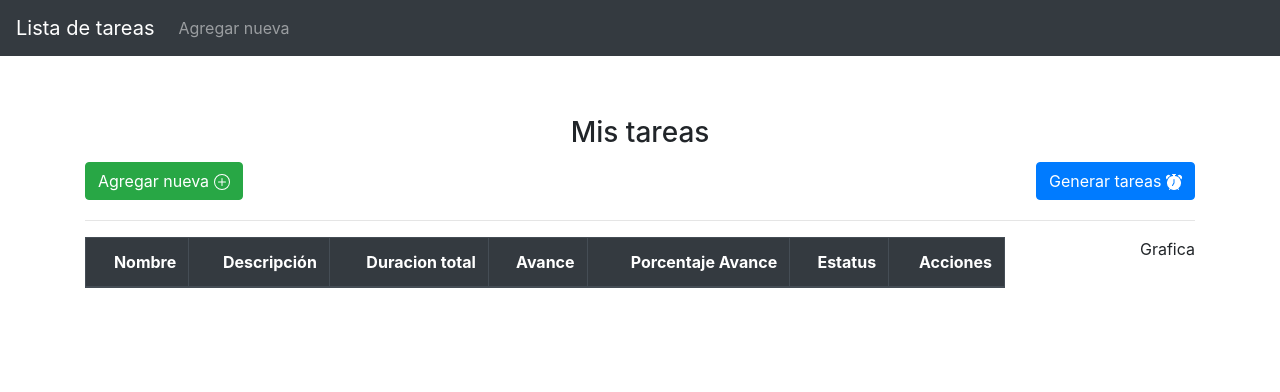
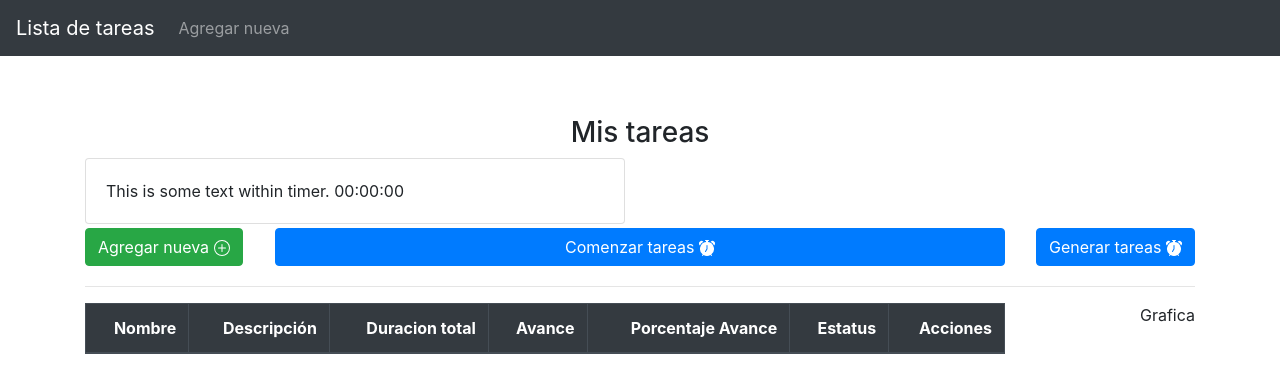
Before and after one commit to lozanich/arkon-data, a React (Create React App) app: page / in a window 1280 px wide. Shown: the top 392 px of the page. Built offline with nearby package versions, Linux system fonts and the light colour scheme.

Commit message:
Added base timer

```diff
--- a/src/components/ListTasks.js
+++ b/src/components/ListTasks.js
@@ -6,6 +6,7 @@ import { buildFakeTask } from "../util/buildFakeTask";
 import { BsPlusCircle, BsFillAlarmFill } from "react-icons/bs";
 import { ModalAdd } from "../components/ModalAdd";
 import { TaskTable } from "../components/TaskTable";
+import {Timer} from "../components/Timer"
 
 const init = () => {
   return JSON.parse(localStorage.getItem("tasks")) || [];
@@ -19,6 +20,7 @@ export const ListTasks = () => {
   const handleClose = () => {
     setShow(false);
   };
+
 
   // var set state open modal
   const handleShow = () => setShow(true);
@@ -67,6 +69,14 @@ export const ListTasks = () => {
     localStorage.setItem("tasks", JSON.stringify(tasks));
   };
 
+  const [timer, setTimer] = useState(0)
+
+  const handleStartTasks = () => {
+    console.log('start task')
+    const lastTask = tasks.find(item => item.done === false);
+    setTimer(lastTask.duration - lastTask.advance);
+  }
+
   return (
     <>
       <Row className="justify-content-md-center">
@@ -74,13 +84,23 @@ export const ListTasks = () => {
           <h3>Mis tareas</h3>
         </Col>
       </Row>
+      <Row>
+        <Col className="text-left" sm={6}>
+          <Timer timeFirstTask={ timer } />
+        </Col>
+      </Row>
       <Row className="justify-content-md-center">
-        <Col className="text-left" sm={6}>
+        <Col className="text-left" sm={2}>
           <Button onClick={handleShow} variant="success" className="my-1">
             Agregar nueva <BsPlusCircle />
           </Button>
         </Col>
-        <Col className="text-right" sm={6}>
+        <Col className="text-center" sm={8}>
+          <Button onClick={handleStartTasks} className="my-1" block>
+            Comenzar tareas <BsFillAlarmFill />
+          </Button>
+        </Col>
+        <Col className="text-right" sm={2}>
           <Button onClick={handleRandomTasks} className="my-1">
             Generar tareas <BsFillAlarmFill />
           </Button>
--- a/src/components/TaskTable.js
+++ b/src/components/TaskTable.js
@@ -5,7 +5,7 @@ import { TaskTableItem } from "../components/TaskTableItem";
 export const TaskTable = ({ tasks, handleDelete }) => {
   return (
     <>
-      <Table striped bordered hover variant="dark">
+      <Table responsive striped bordered hover variant="dark">
         <thead>
           <tr>
             {/* <th>#</th> */}
--- a/src/components/TaskTableItem.js
+++ b/src/components/TaskTableItem.js
@@ -1,28 +1,10 @@
 import React from "react";
 import { BsTrash, BsPencil } from "react-icons/bs";
 import { Button, ButtonGroup } from "react-bootstrap";
+import {formatData} from "../util/formatData"
 
 export const TaskTableItem = ({ item, id, handleDelete }) => {
-  const formatData = (value, action) => {
-    switch (action) {
-      case "minutes":
-        value = parseInt(value, 10);
-        const hours = Math.floor(value / 3600);
-        value %= 3600;
-        const minutes = Math.floor(value / 60);
-        const seconds = value % 60;
-        const result =
-          String(hours).padStart(2, "0") +
-          ":" +
-          String(minutes).padStart(2, "0") +
-          ":" +
-          String(seconds).padStart(2, "0")
-        return result
 
-      default:
-        return value
-    }
-  }
 
   return (
     <>
--- /dev/null
+++ b/src/components/Timer.js
@@ -0,0 +1,29 @@
+import React, {useEffect, useState} from 'react'
+import { Row, Col, Button, Card } from "react-bootstrap";
+import {formatData} from "../util/formatData"
+
+export const Timer = React.memo(({ timeFirstTask }) => {
+    const [counter, setCounter] = useState(parseInt(timeFirstTask));
+
+    // renders counter new calculate
+    useEffect(() => {
+      const timer =
+        counter > 0 && setInterval(() => setCounter(counter - 1), 1000);
+      return () => clearInterval(timer);
+    }, [counter]);
+
+    // restart counter new value task
+    useEffect(() => {
+        setCounter(parseInt(timeFirstTask));
+    }, [timeFirstTask])
+
+    return (
+      <>
+        <Card>
+          <Card.Body>
+            This is some text within timer. {formatData(counter, "minutes")}
+          </Card.Body>
+        </Card>
+      </>
+    );
+});
--- /dev/null
+++ b/src/util/formatData.js
@@ -0,0 +1,20 @@
+export const formatData = (value, action) => {
+  switch (action) {
+    case "minutes":
+      value = parseInt(value, 10);
+      const hours = Math.floor(value / 3600);
+      value %= 3600;
+      const minutes = Math.floor(value / 60);
+      const seconds = value % 60;
+      const result =
+        String(hours).padStart(2, "0") +
+        ":" +
+        String(minutes).padStart(2, "0") +
+        ":" +
+        String(seconds).padStart(2, "0");
+      return result;
+
+    default:
+      return value;
+  }
+};
```
